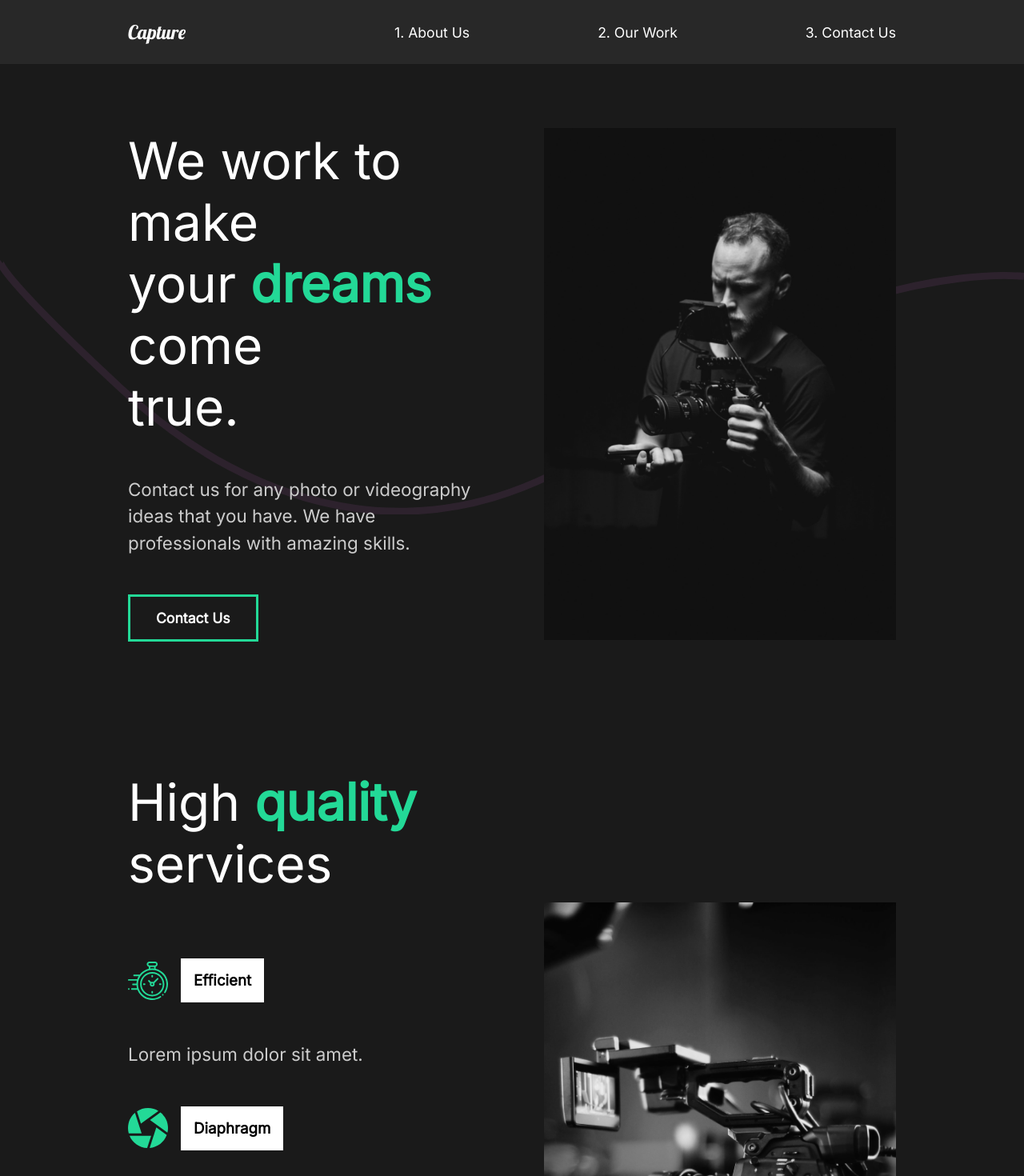
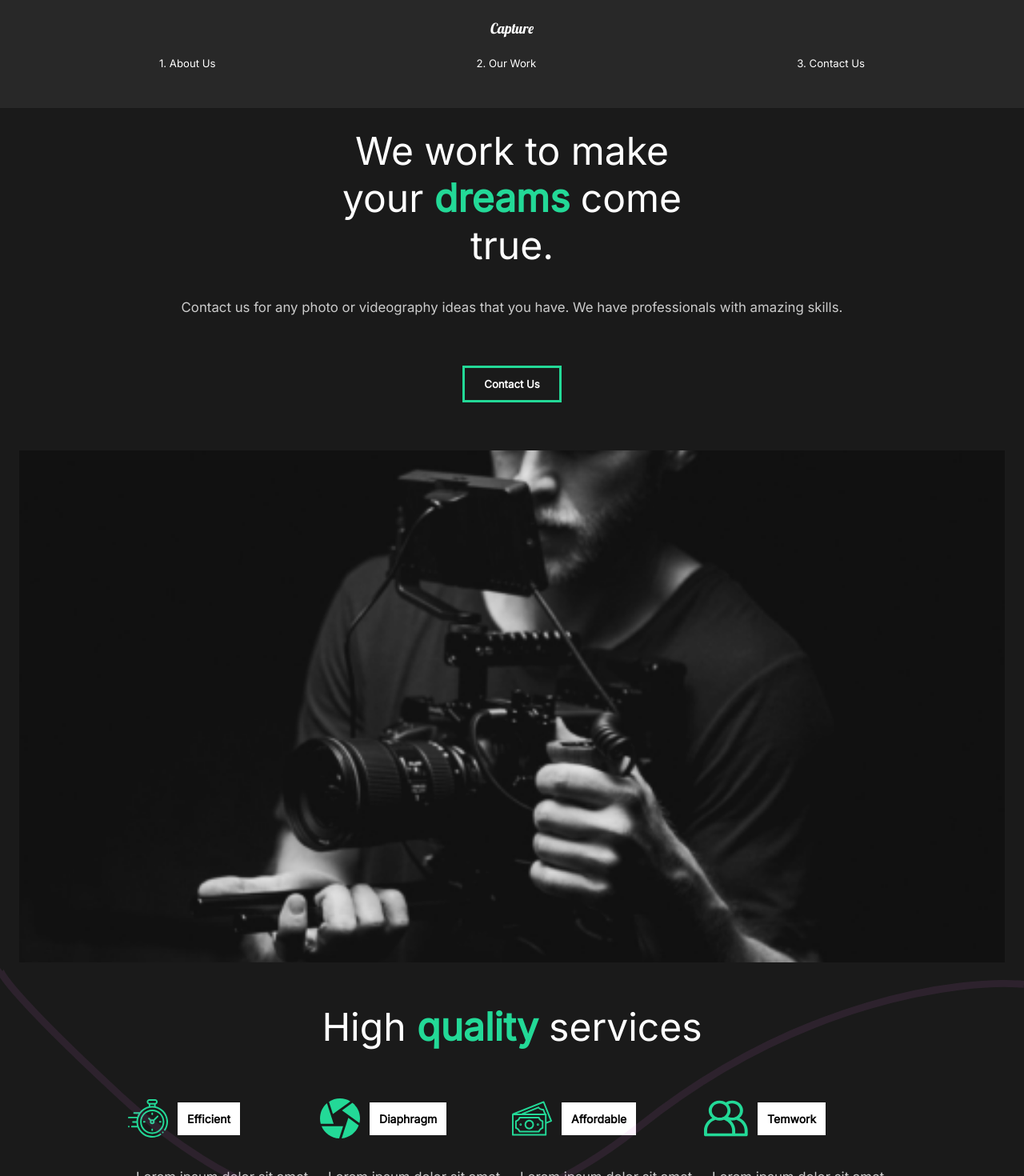
Before and after one commit to MrGRivera/react-business-template, a React (Create React App) app: page / in a window 1280 px wide. Shown: the top 1470 px of the page at 80% size. Built offline with nearby package versions, Linux system fonts and the light colour scheme.

Commit message:
added media queries

```diff
--- a/src/components/GlobalStyle.js
+++ b/src/components/GlobalStyle.js
@@ -6,6 +6,13 @@
   padding:0;
   box-sizing: border-box;
 }
+
+html{
+  @media(max-width:1700px){
+    font-size:75%;
+  }
+}
+
 body {
   background:#1a1a1a;
   font-family: 'Inter', sans-serif;
--- a/src/components/Nav.js
+++ b/src/components/Nav.js
@@ -53,6 +53,19 @@
     padding-left: 10rem;
     position: relative;
   }
+  @media (max-width: 1300px) {
+    flex-direction: column;
+    padding: 2rem 1rem;
+
+    ul {
+      padding: 2rem;
+      justify-content: space-around;
+      width: 100%;
+    }
+    li {
+      padding: 0;
+    }
+  }
 `;
 
 export default Nav;
--- a/src/components/ServicesSection.js
+++ b/src/components/ServicesSection.js
@@ -74,6 +74,9 @@
 const Cards = styled.div`
   display: flex;
   flex-wrap: wrap;
+  @media (max-width: 1300px) {
+    justify-content: center;
+  }
 `;
 
 const Card = styled.div`
--- a/src/components/useScroll.js
+++ b/src/components/useScroll.js
@@ -4,7 +4,7 @@
 
 export const useScroll = () => {
   const controls = useAnimation();
-  const [element, view] = useInView({ threshold: 0.5 });
+  const [element, view] = useInView({ threshold: 0.3 });
   if (view) {
     controls.start("show");
   } else {
--- a/src/pages/ContactUs.js
+++ b/src/pages/ContactUs.js
@@ -46,6 +46,10 @@
   padding: 5rem 10rem;
   color: #353535;
   min-height: 90vh;
+  @media (max-width: 1300px) {
+    padding: 2rem;
+    font-size: 1rem;
+  }
   h2 {
     color: black;
   }
@@ -54,6 +58,11 @@
 const Title = styled.div`
   margin-bottom: 4rem;
   color: black;
+  @media (max-width: 1300px) {
+    margin-top: 5rem;
+    padding: 2rem;
+    font-size: 1rem;
+  }
 `;
 const Hide = styled.div`
   overflow: hidden;
--- a/src/pages/MovieDetail.js
+++ b/src/pages/MovieDetail.js
@@ -62,7 +62,7 @@
     top: 10%;
     left: 50%;
     transform: translate(-50%, -10%);
-    color: white
+    color: white;
   }
   img {
     width: 100%;
@@ -77,6 +77,10 @@
   margin: 5rem 10rem;
   align-items: center;
   justify-content: space-around;
+  @media (max-width: 1300px) {
+    display: block;
+    margin: 2rem 2rem;
+  }
 `;
 
 const AwardStyle = styled.div`
--- a/src/pages/OurWork.js
+++ b/src/pages/OurWork.js
@@ -66,6 +66,9 @@
   min-height: 100vh;
   overflow: hidden;
   padding: 5rem 10rem;
+  @media (max-width: 1300px) {
+    padding: 2rem 2rem;
+  }
   h2 {
     padding: 1rem 0rem;
   }
--- a/src/styles.js
+++ b/src/styles.js
@@ -8,13 +8,25 @@
   justify-content: space-between;
   padding: 5rem 10rem;
   color: white;
+  @media (max-width: 1300px) {
+    display: block;
+    padding: 2rem 2rem;
+    text-align: center;
+  } ;
 `;
+
 export const Description = styled.div`
   flex: 1;
   padding-right: 5rem;
   z-index: 2;
   h2 {
     font-weight: lighter;
+  }
+  @media (max-width: 1300px) {
+    padding: 0;
+    button {
+      margin: 2rem 0rem 5rem 0rem;
+    }
   }
 `;
 export const Image = styled.div`
```
Also changed, not shown: 1 other file (tests, documents, lock files or other folders).
